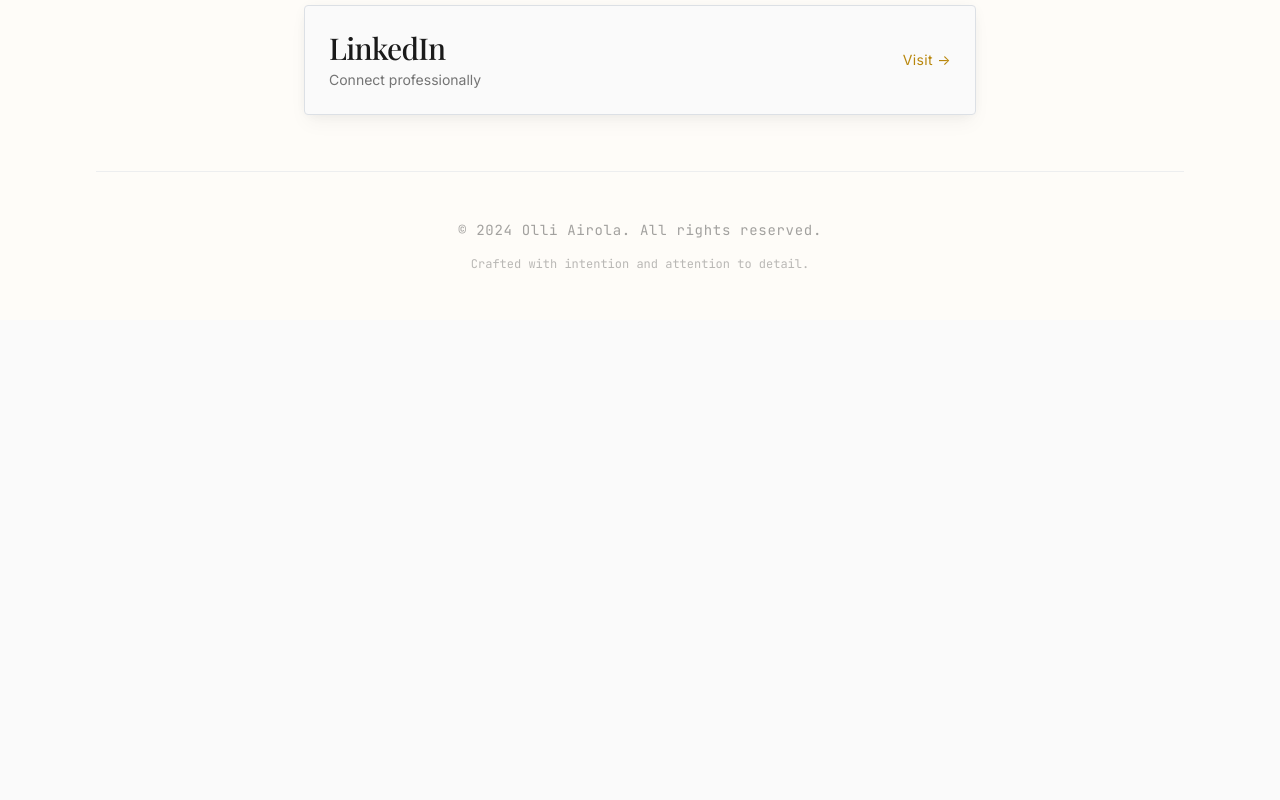
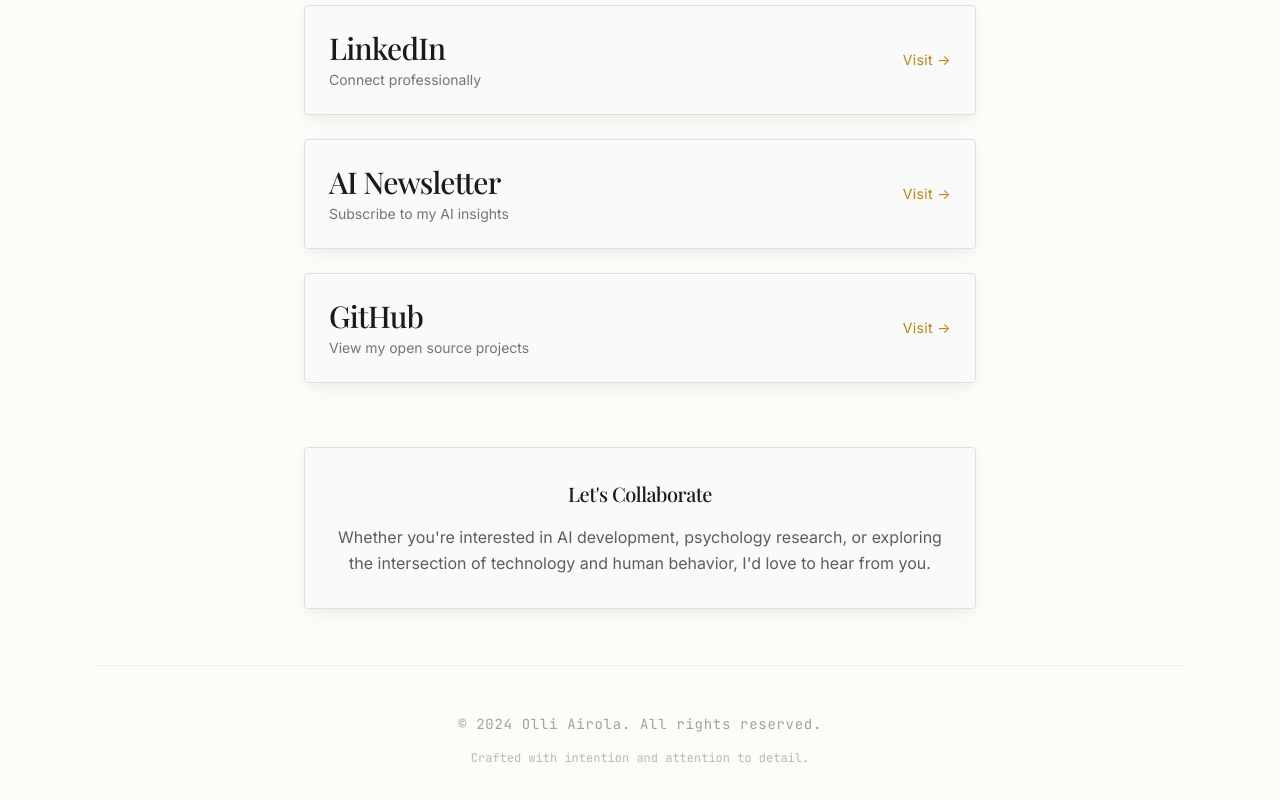
Before and after one commit to Olwar/Olwar.github.io, a React (Vite) app: page / in a window 1280 px wide. Shown: the part 3619-4419 px from the top of the page. Before the commit the page ends 3939 px from the top, so only its background shows below. Built offline with nearby package versions, Linux system fonts and the light colour scheme; a web font is replaced by a local one.

Commit message:
Restore AI newsletter and GitHub to contact section

```diff
--- a/src/components/ContactSection.tsx
+++ b/src/components/ContactSection.tsx
@@ -35,6 +35,18 @@ const ContactSection = () => {
       label: "LinkedIn",
       value: "Connect professionally",
       link: "https://www.linkedin.com/in/olli-airola/",
+    },
+    {
+      id: 3,
+      label: "AI Newsletter",
+      value: "Subscribe to my AI insights",
+      link: "https://tekoalyolli.substack.com/",
+    },
+    {
+      id: 4,
+      label: "GitHub",
+      value: "View my open source projects",
+      link: "https://github.com/Olwar",
     },
   ];
 
@@ -118,6 +130,19 @@ const ContactSection = () => {
             ))}
           </div>
         </div>
+
+        <div className="text-center max-w-2xl mx-auto">
+          <div className="elegant-card p-8">
+            <h3 className="font-serif text-xl font-medium text-charcoal mb-4">
+              Let's Collaborate
+            </h3>
+            <p className="text-charcoal/70 leading-relaxed">
+              Whether you're interested in AI development, psychology research,
+              or exploring the intersection of technology and human behavior,
+              I'd love to hear from you.
+            </p>
+          </div>
+        </div>
       </div>
     </section>
   );
```
